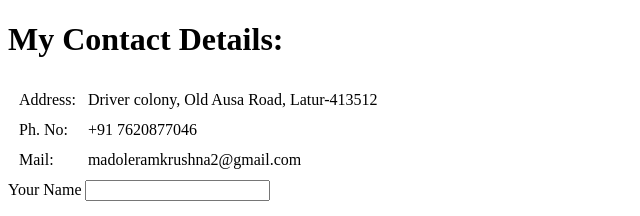
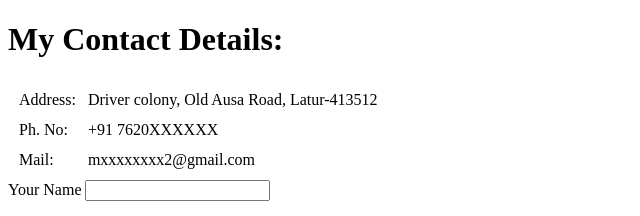
Before and after one commit to ramkrishna500/cv, a plain HTML site: page contact.html in a window 1280 px wide. Shown: the top 216 px of the page, 0-640 px from the left. Drawn offline with Linux system fonts and the light colour scheme.

Commit message:
Update contact.html

```diff
--- a/contact.html
+++ b/contact.html
@@ -13,8 +13,8 @@
             <td>Address: </td>
             <td>Driver colony, Old Ausa Road, Latur-413512</td>
         </tr>
-        <tr> <td>Ph. No:</td> <td>+91 7620877046</td> </tr>
-        <tr><td>Mail: </td> <td>madoleramkrushna2@gmail.com</td></tr>
+        <tr> <td>Ph. No:</td> <td>+91 7620XXXXXX</td> </tr>
+        <tr><td>Mail: </td> <td>mxxxxxxxx2@gmail.com</td></tr>
     </table>
     <form  action="mailto:madoleramkrushna2@gmail.com" method="POST" enctype="text/plain">
         <label for="">Your Name </label>
```
